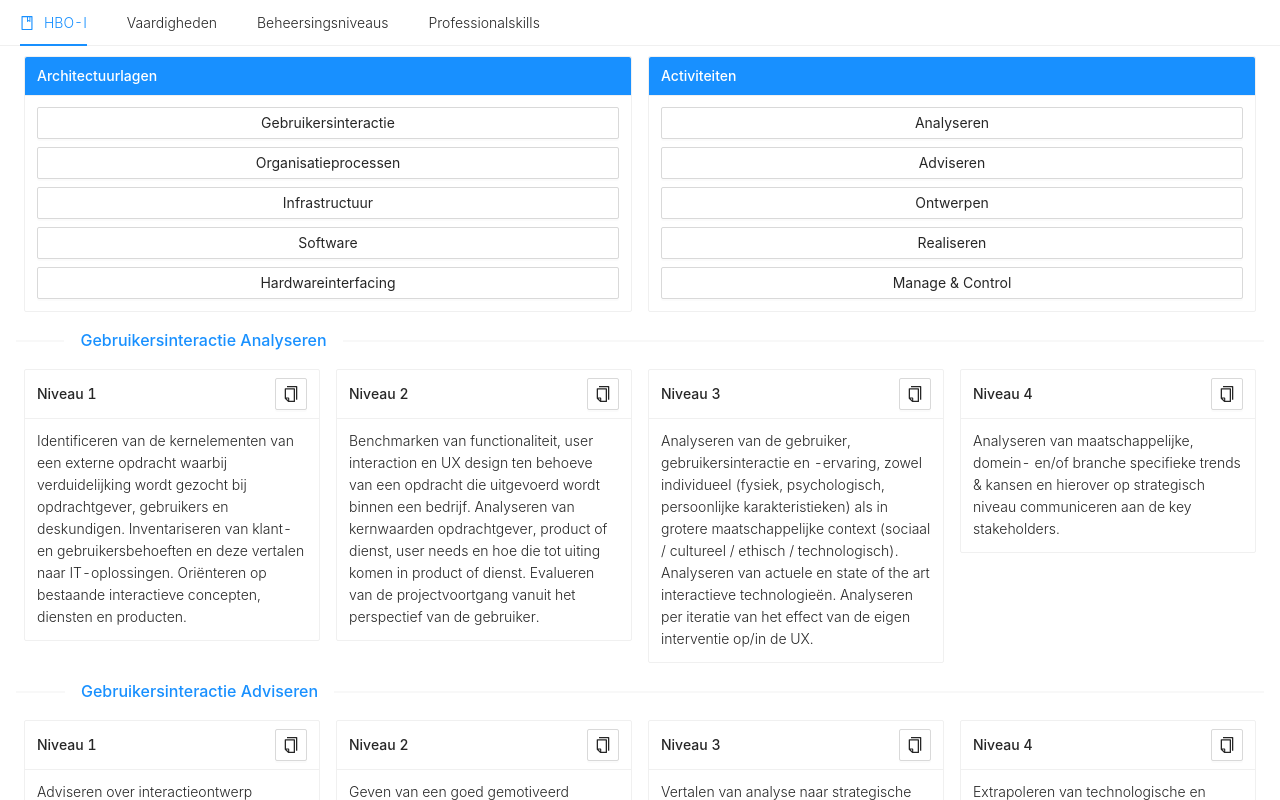
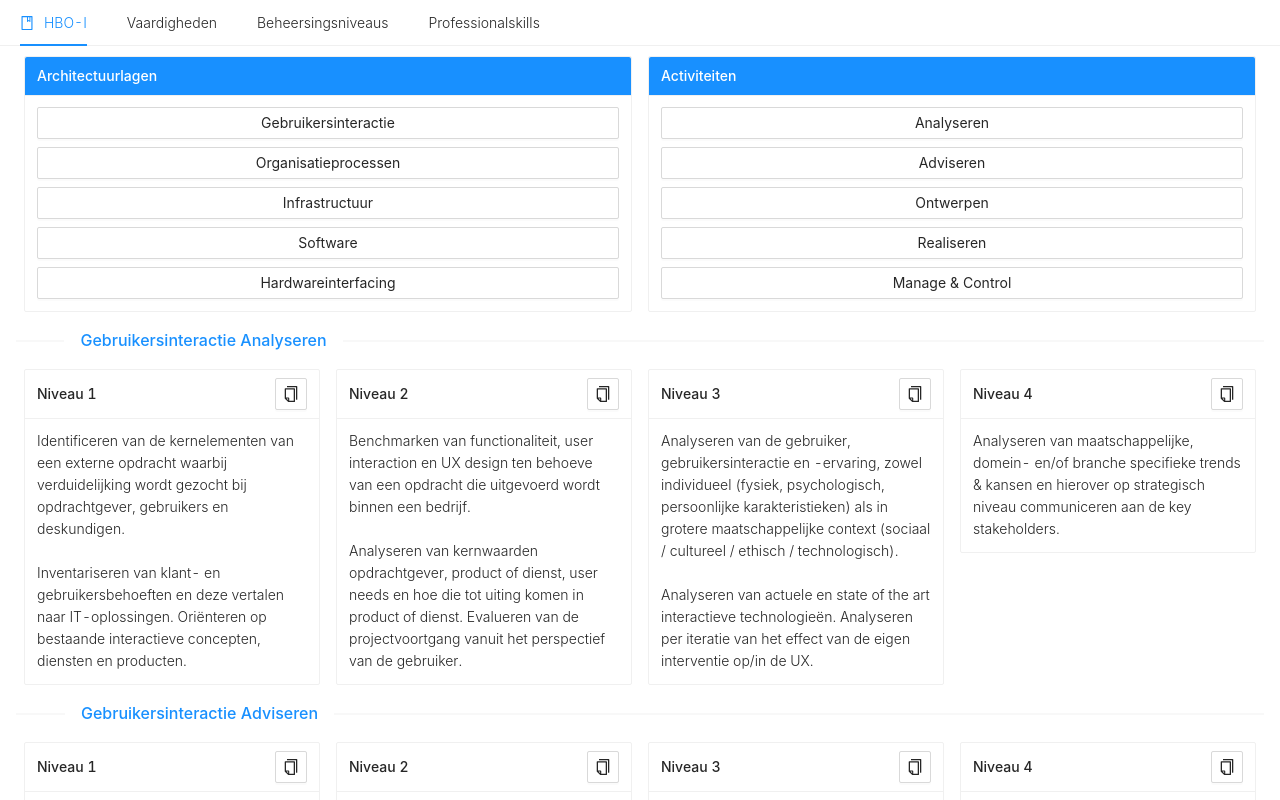
Before and after one commit to spark-156/leveling-education-framework, a React (Create React App) app in the folder frontend/: page / in a window 1280 px wide. Shown: the top 800 px of the page. Built offline with nearby package versions, Linux system fonts and the light colour scheme.

Commit message:
implement first line breaks hboi

```diff
--- a/frontend/src/components/Card.jsx
+++ b/frontend/src/components/Card.jsx
@@ -1,6 +1,7 @@
 import { Card } from 'antd';
 
 import { CopyToClipboardButton } from './CopyToClipboardButton';
+import styles from "../styles/Card.module.css";
 
 export function CopyCard({ title, children, copy, headStyle }) {
 
@@ -9,6 +10,7 @@ export function CopyCard({ title, children, copy, headStyle }) {
 
   return (
     <Card
+      className={styles.displayLinebreak}
       headStyle={headStyle}
       title={title}
       size="small"
--- a/frontend/src/data/hboi.js
+++ b/frontend/src/data/hboi.js
@@ -7,9 +7,9 @@ export const activiteiten = ["Analyseren", "Adviseren", "Ontwerpen", "Realiseren
 
 export const hboi = {
   "Gebruikersinteractie Analyseren": [
-    "Identificeren van de kernelementen van een externe opdracht waarbij verduidelijking wordt gezocht bij opdrachtgever, gebruikers en deskundigen. Inventariseren van klant- en gebruikersbehoeften en deze vertalen naar IT-oplossingen. Oriënteren op bestaande interactieve concepten, diensten en producten.",
-    "Benchmarken van functionaliteit, user interaction en UX design ten behoeve van een opdracht die uitgevoerd wordt binnen een bedrijf. Analyseren van kernwaarden opdrachtgever, product of dienst, user needs en hoe die tot uiting komen in product of dienst. Evalueren van de projectvoortgang vanuit het perspectief van de gebruiker.",
-    "Analyseren van de gebruiker, gebruikersinteractie en -ervaring, zowel individueel (fysiek, psychologisch, persoonlijke karakteristieken) als in grotere maatschappelijke context (sociaal / cultureel / ethisch / technologisch). Analyseren van actuele en state of the art interactieve technologieën. Analyseren per iteratie van het effect van de eigen interventie op/in de UX.",
+    "Identificeren van de kernelementen van een externe opdracht waarbij verduidelijking wordt gezocht bij opdrachtgever, gebruikers en deskundigen.\n\nInventariseren van klant- en gebruikersbehoeften en deze vertalen naar IT-oplossingen. Oriënteren op bestaande interactieve concepten, diensten en producten.",
+    "Benchmarken van functionaliteit, user interaction en UX design ten behoeve van een opdracht die uitgevoerd wordt binnen een bedrijf.\n\n Analyseren van kernwaarden opdrachtgever, product of dienst, user needs en hoe die tot uiting komen in product of dienst. Evalueren van de projectvoortgang vanuit het perspectief van de gebruiker.",
+    "Analyseren van de gebruiker, gebruikersinteractie en -ervaring, zowel individueel (fysiek, psychologisch, persoonlijke karakteristieken) als in grotere maatschappelijke context (sociaal / cultureel / ethisch / technologisch). \n\nAnalyseren van actuele en state of the art interactieve technologieën. Analyseren per iteratie van het effect van de eigen interventie op/in de UX.",
     "Analyseren van maatschappelijke, domein- en/of branche specifieke trends & kansen en hierover op strategisch niveau communiceren aan de key stakeholders."
   ],
   "Gebruikersinteractie Adviseren": [
--- /dev/null
+++ b/frontend/src/styles/Card.module.css
@@ -0,0 +1,3 @@
+.displayLinebreak {
+    white-space: pre-line;
+}
```
